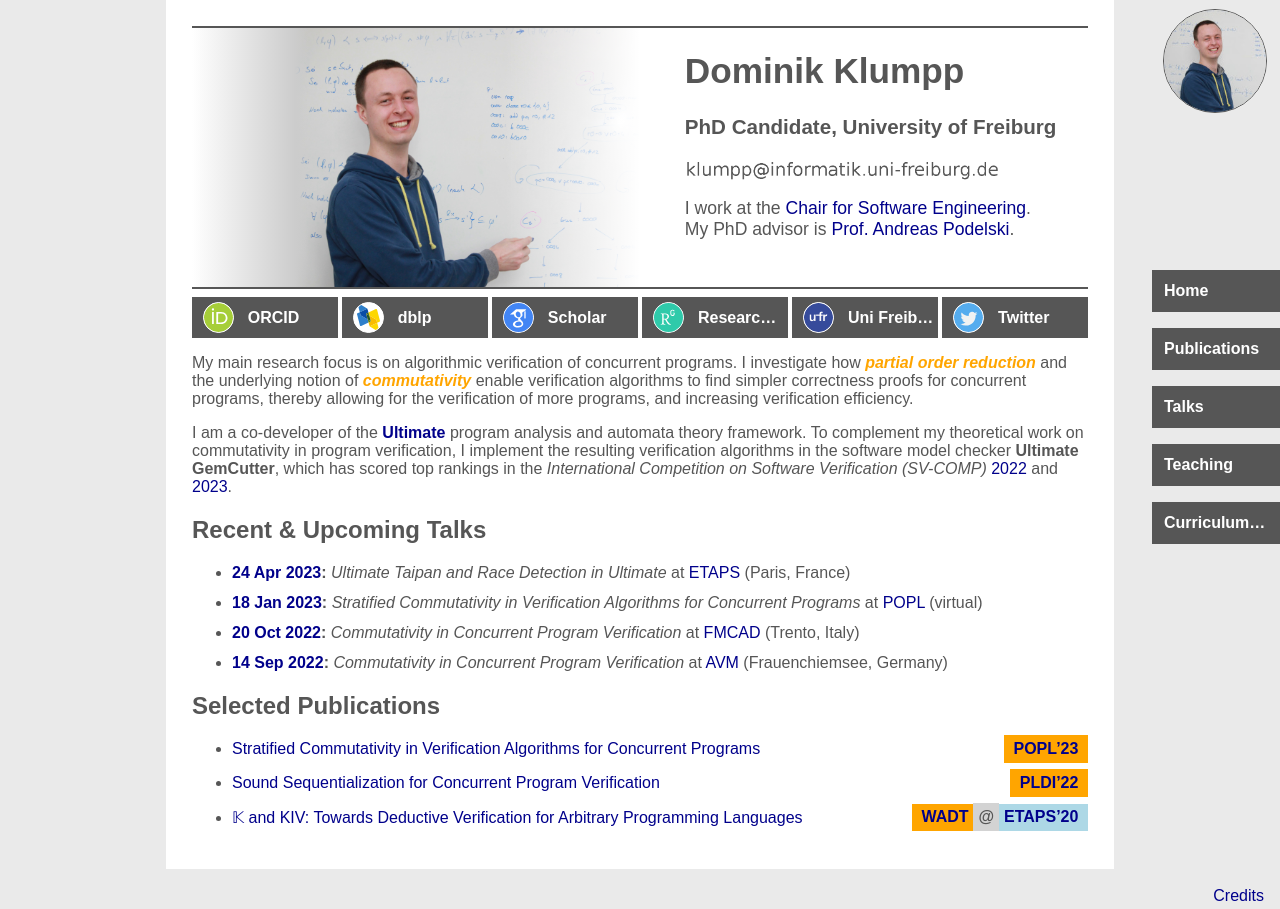
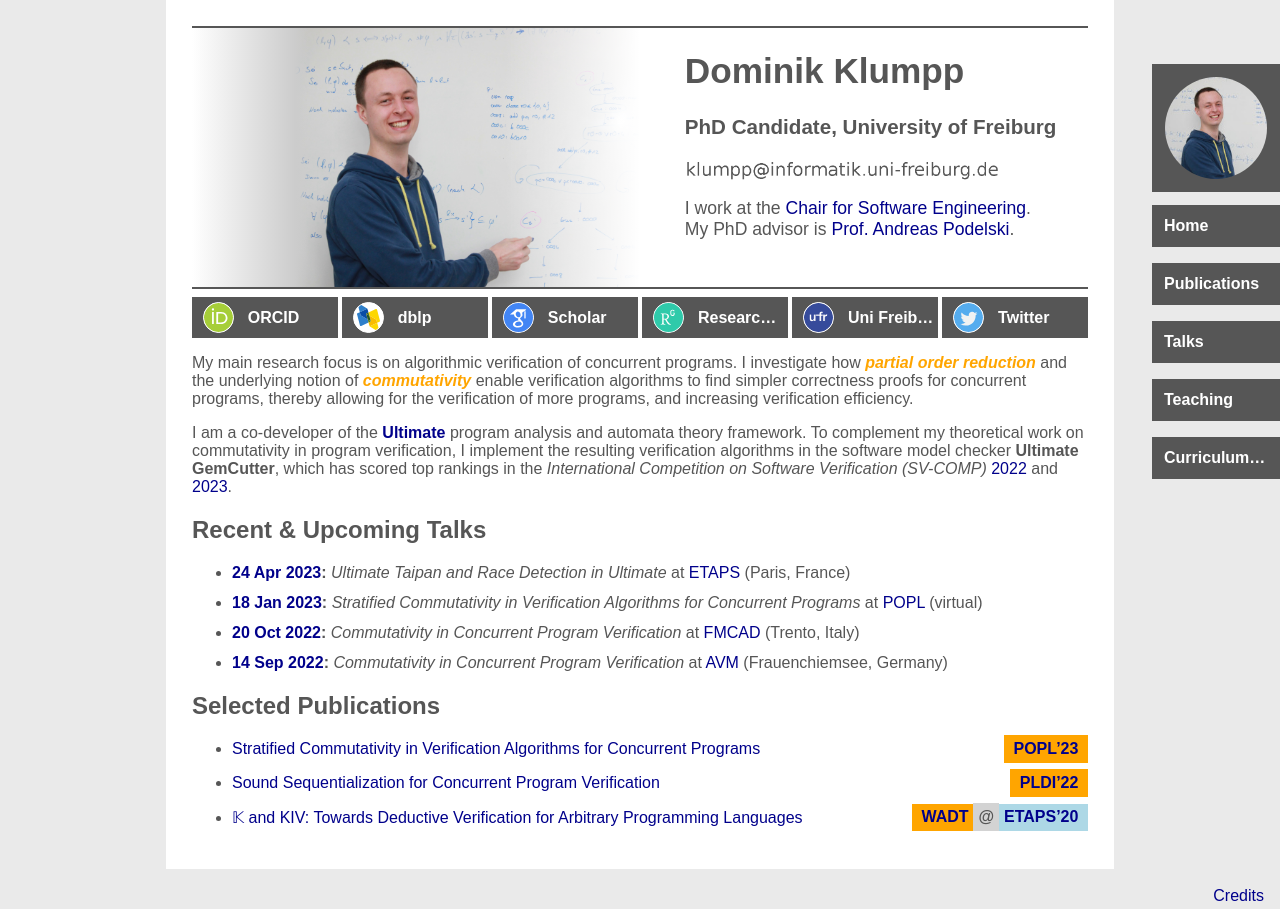
Before and after one commit to maul-esel/personal-website, a Jekyll site: the page built from index.markdown, in a window 1280 px wide. Built offline with Jekyll 4.4.1, drawn with Linux system fonts in a browser that asks for light colours.

Commit message:
improved sidebar style

```diff
--- a/style/default.scss
+++ b/style/default.scss
@@ -161,17 +161,31 @@ mark {
   padding-bottom: 8%;
 
   position: fixed;
-  right: 1%;
-  top: 1%;
+  right: 1vw;
+  top: 6vw;
 
-  border: solid $primary 1px {
-    radius: 100%;
-  }
+  border-radius: 100%;
 
   overflow: hidden;
   img {
     width: 100%;
     height: auto;
+  }
+
+  &::before {
+    content: '';
+    display: block;
+    background-color: $primary;
+
+    position: fixed;
+    top: 5vw;
+    right: 0;
+
+    width: 10%;
+    height: 0;
+    padding-bottom: 10%;
+
+    z-index: -1;
   }
 
   @include phone { display: none; }
@@ -182,7 +196,7 @@ mark {
 
   position: fixed;
   right: 0;
-  top: 30vh;
+  top: 16vw;
 
   @include phone {
     width: 100%;
```
